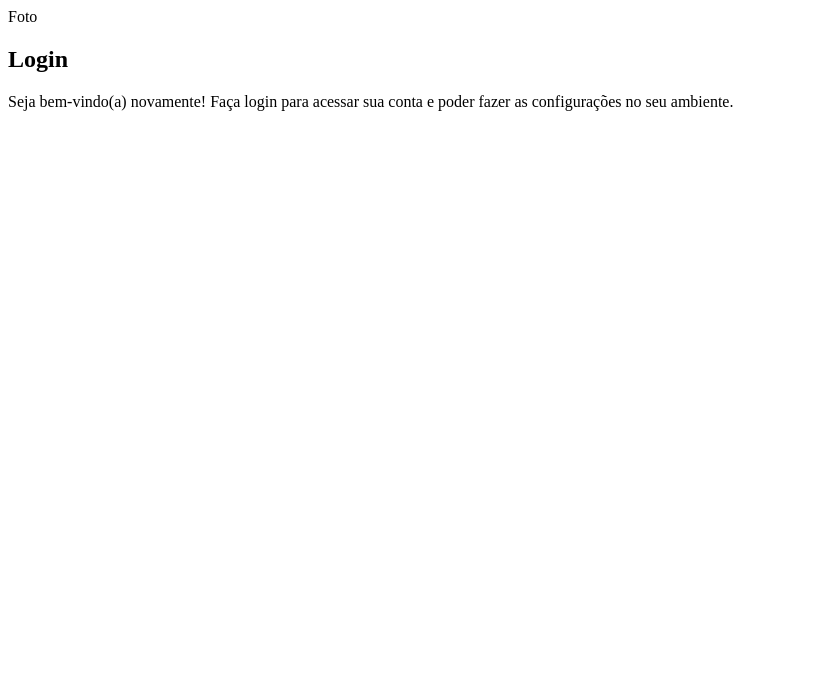
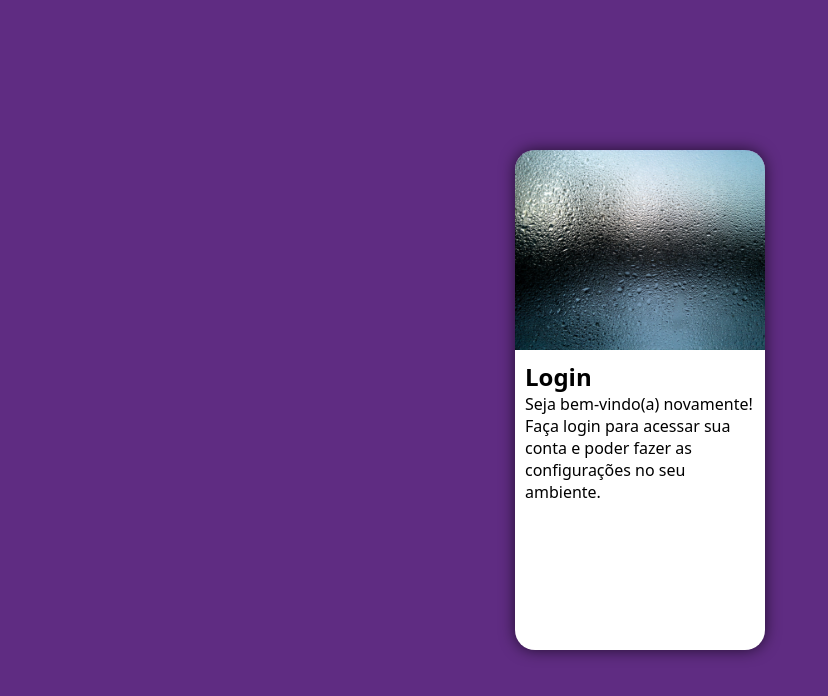
Before and after one commit to josiasfelipe/projeto-login, a plain HTML site: page index.html in a window 1280 px wide. Shown: the whole page, without its empty margins (0-828 px from the left). Drawn offline with Linux system fonts and the light colour scheme.

Commit message:
encrementos pt1

```diff
--- a/estilos/style.css
+++ b/estilos/style.css
@@ -5,3 +5,48 @@
     Verde: #49a09d
     Lilás: #5f2c82
 */
+
+* {
+    font-family: system-ui, -apple-system, BlinkMacSystemFont, 'Segoe UI', Roboto, Oxygen, Ubuntu, Cantarell, 'Open Sans', 'Helvetica Neue', sans-serif;
+    padding: 0px;
+    margin: 0px;
+    box-sizing: border-box;
+}
+
+body, html {
+    background-color: #5f2c82;
+    height: 100vh;
+    width: 100vw;
+}
+
+main {
+    position: relative;
+    height: 100vh;
+    width: 100vw;
+}
+
+section#login {
+    position: absolute;
+    top: 50%;
+    left: 50%;
+    transform: translate(-50%, -50%);
+
+    background-color: white;
+    width: 250px;
+    height: 500px;
+    border-radius: 20px;
+    overflow: hidden;
+    box-shadow: 0px 0px 15px rgba(0, 0, 0, 0.644);
+}
+
+section#login > div#imagem {
+    display: block;
+    background: #5f2c82 url(../imagens/entrada.jpg) no-repeat;
+    background-size: cover;
+    height: 200px;
+}
+
+section#login > div#formulario {
+    display: block;
+    padding: 10px;
+}
--- a/index.html
+++ b/index.html
@@ -11,7 +11,7 @@
     <main>
         <section id="login">
             <div id="imagem">
-                Foto
+                <!-- Aqui vai a imagem nas CSS -->
             </div>
             <div id="formulario">
                 <h1>Login</h1>
```
Also changed, not shown: imagens/entrada.jpg (added).
